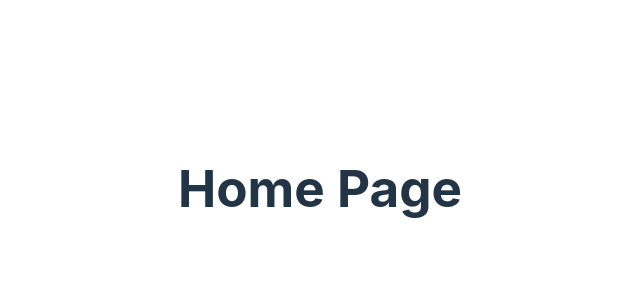
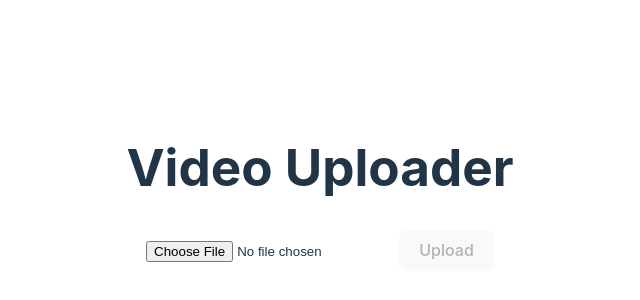
Before and after one commit to devBuzz142/inisw2-team7, a React (Vite) app in the folder fe/: page / in a window 1280 px wide. Shown: the part 212-512 px from the top of the page, without its empty margins (320-960 px from the left). Built offline with nearby package versions, Linux system fonts and the light colour scheme.

Commit message:
feat: init video uploader

```diff
--- /dev/null
+++ b/fe/src/components/VideoUploader/index.jsx
@@ -0,0 +1,37 @@
+import { useState } from "react";
+
+const VideoUploader = ({ onUpload }) => {
+  const [video, setVideo] = useState();
+
+  const handleVideoChange = (e) => {
+    setVideo(e.target.files[0]);
+  };
+
+  const handleUpload = () => {
+    const formData = new FormData();
+    formData.append("video", video);
+
+    // You might want to send formData to your server here.
+    // For example, using fetch:
+    // fetch('your-server-url', {
+    //   method: 'POST',
+    //   body: formData
+    // })
+
+    // Call the onUpload callback
+    if (onUpload) {
+      onUpload(formData);
+    }
+  };
+
+  return (
+    <div>
+      <input type="file" accept="video/*" onChange={handleVideoChange} />
+      <button onClick={handleUpload} disabled={!video}>
+        Upload
+      </button>
+    </div>
+  );
+};
+
+export default VideoUploader;
--- a/fe/src/pages/HomePage.jsx
+++ b/fe/src/pages/HomePage.jsx
@@ -1,7 +1,17 @@
+import VideoUploader from "../components/VideoUploader";
+
 const HomePage = () => {
+  const handleVideoUpload = (formData) => {
+    console.log("Video ready for upload:", formData);
+    // Here you might want to handle the formData, e.g. send it to a server.
+  };
+
   return (
-    <div>
-      <h1>Home Page</h1>
+    <div className="App">
+      <header className="App-header">
+        <h1>Video Uploader</h1>
+        <VideoUploader onUpload={handleVideoUpload} />
+      </header>
     </div>
   );
 };
```
